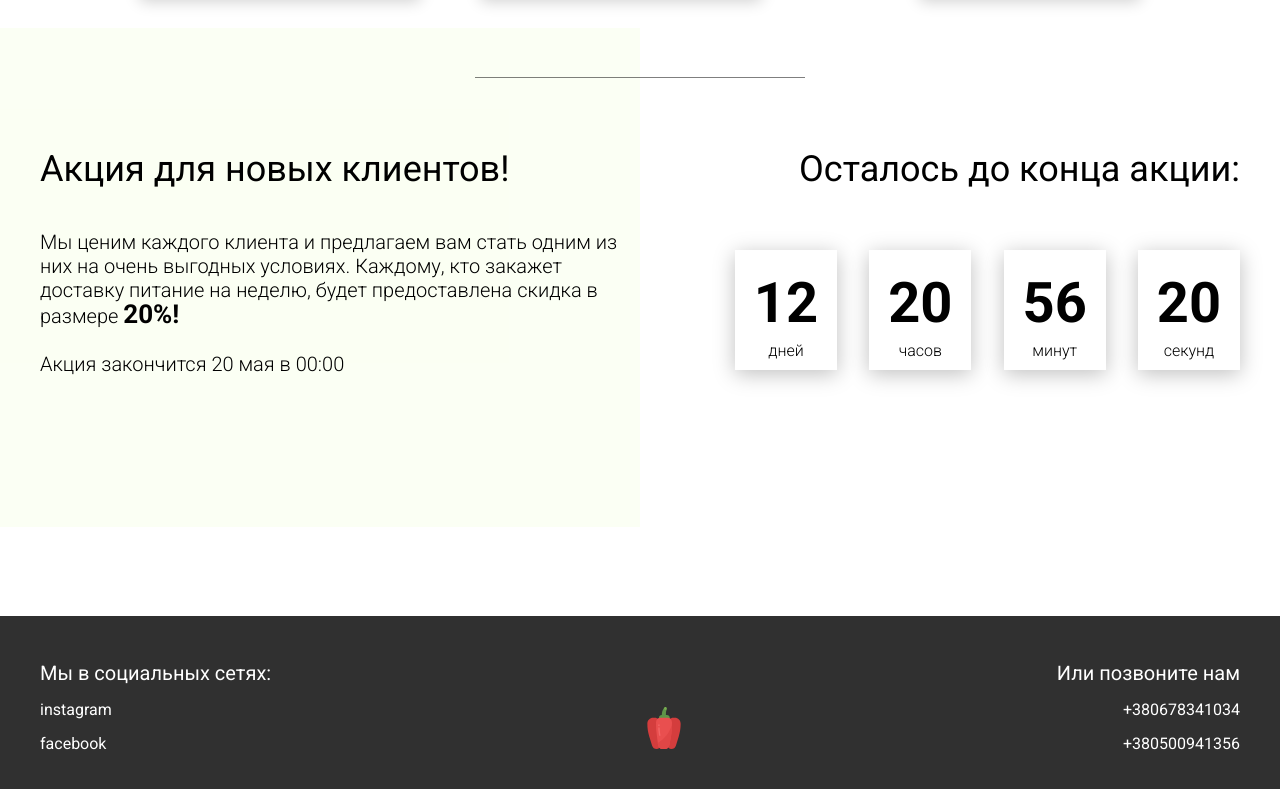
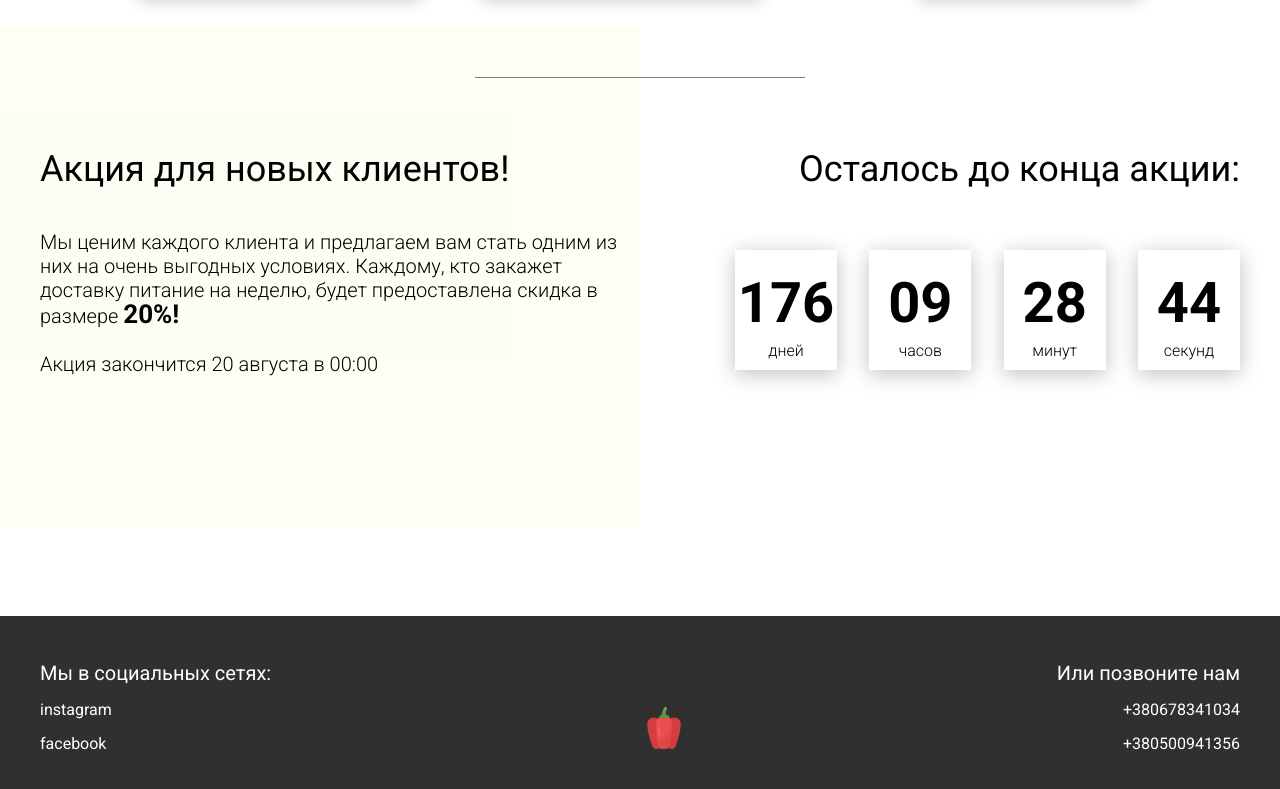
Before and after one commit to tv-tugova/food, a plain HTML site: page index.html in a window 1280 px wide. Shown: the part 3448-4237 px from the top of the page. Drawn offline with Linux system fonts and the light colour scheme.

Commit message:
Создан таймер обратного отсчета

```diff
--- a/index.html
+++ b/index.html
@@ -242,7 +242,7 @@
                     Мы ценим каждого клиента и предлагаем вам стать одним из них на очень выгодных условиях.
                     Каждому, кто закажет доставку питание на неделю, будет предоставлена скидка в размере <span>20%!</span>
                     <br><br>
-                    Акция закончится 20 мая в 00:00
+                    Акция закончится 20 августа в 00:00
                 </div>
             </div>
             <div class="promotion__timer">
--- a/js/script.js
+++ b/js/script.js
@@ -1,4 +1,6 @@
 window.addEventListener('DOMContentLoaded', () => {
+
+    // Tabs
 
     const tabs = document.querySelectorAll('.tabheader__item'),
           tabsContent = document.querySelectorAll('.tabcontent'),
@@ -36,4 +38,67 @@ window.addEventListener('DOMContentLoaded', () => {
             });
         }
     });
+
+    // Timer
+
+    const deadline = '2024-08-20';
+
+    function getTimeRemaining(endtime) {
+        let days, hours, minutes, seconds;
+        const t = Date.parse(endtime) - Date.parse(new Date());
+
+        if (t <= 0) {
+            days = 0;
+            hours = 0;
+            minutes = 0;
+            seconds = 0;
+        } else {
+            days = Math.floor(t / (1000 * 60 * 60 * 24)),
+            hours = Math.floor((t / (1000 * 60 * 60)) % 24),
+            minutes = Math.floor((t / (1000 * 60)) % 60),
+            seconds = Math.floor((t / 1000) % 60);
+        }
+
+        return {
+            'total': t,
+            'days': days,
+            'hours': hours,
+            'minutes': minutes,
+            'seconds': seconds
+        };
+    }
+
+    function getZero(num) {
+        if (num >= 0 && num < 10) {
+            return `0${num}`;
+        } else {
+            return num;
+        }
+    }
+
+    function setClock(selector, endtime) {
+        const timer = document.querySelector(selector),
+              days = timer.querySelector('#days'),
+              hours = timer.querySelector('#hours'),
+              minutes = timer.querySelector('#minutes'),
+              seconds = timer.querySelector('#seconds'),
+              timeInterval = setInterval(updateClock, 1000);
+
+        updateClock();
+
+        function updateClock() {
+            const t = getTimeRemaining(endtime);
+
+            days.innerHTML = getZero(t.days);
+            hours.innerHTML = getZero(t.hours);
+            minutes.innerHTML = getZero(t.minutes);
+            seconds.innerHTML = getZero(t.seconds);
+
+            if (t.total <= 0) {
+                clearInterval(timeInterval);
+            }
+        }
+    }
+
+    setClock('.timer', deadline);
 });
```
